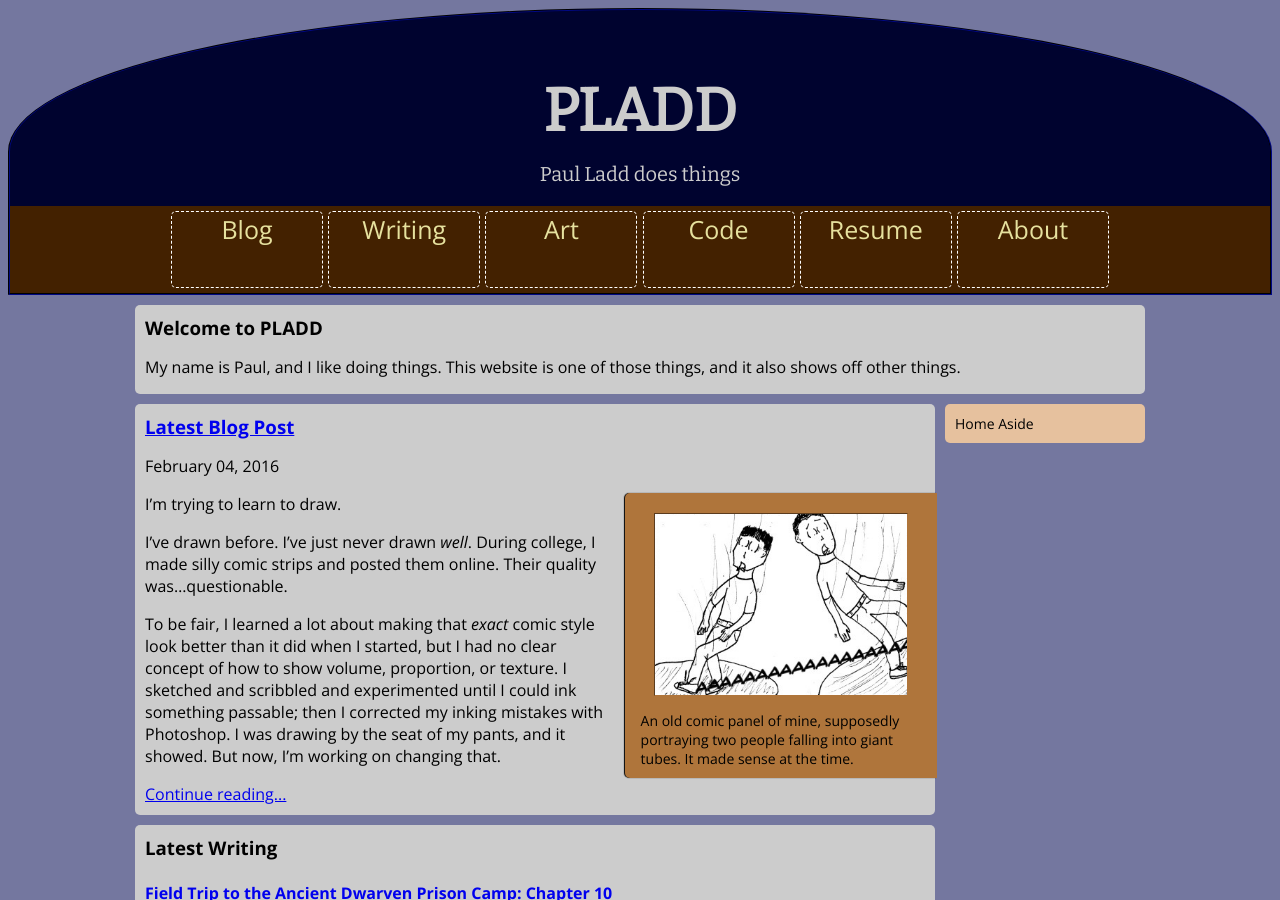
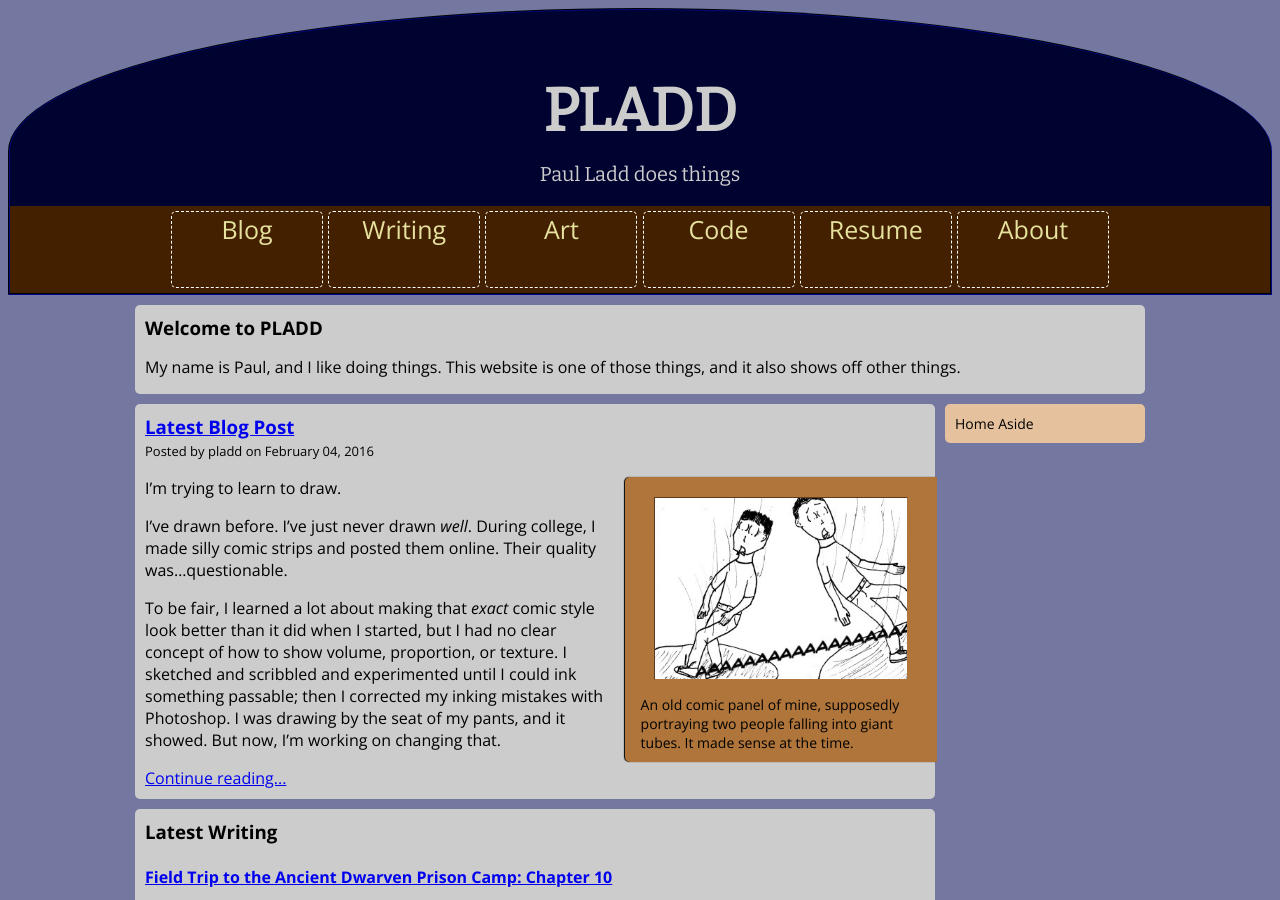
Before and after one commit to itspladd/personal-website-old, a Jekyll site: the page built from index.html, in a window 1280 px wide and 900 px high. Built offline with Jekyll 4.4.1, drawn with Linux system fonts in a browser that asks for light colours.

Commit message:
Added dateauthor class to front page

```diff
--- a/index.html
+++ b/index.html
@@ -15,7 +15,7 @@ title: "Paul Ladd Does Words, Art, and Code"
 <section>
     <article>
         <a href="{{ site.categories.blog[0].url }}"><h1>Latest Blog Post</h1></a>
-        <p>{{ site.categories.blog[0].date | date: '%B %d, %Y' }}</p>
+        <span class="dateauthor">Posted by {{ site.categories.blog[0].author }} on {{ site.categories.blog[0].date | date: '%B %d, %Y' }}</span>
         <p>{{ site.categories.blog[0].excerpt }}</p>
         <a href="{{ site.categories.blog[0].url }}">Continue reading...</a>
 
```
